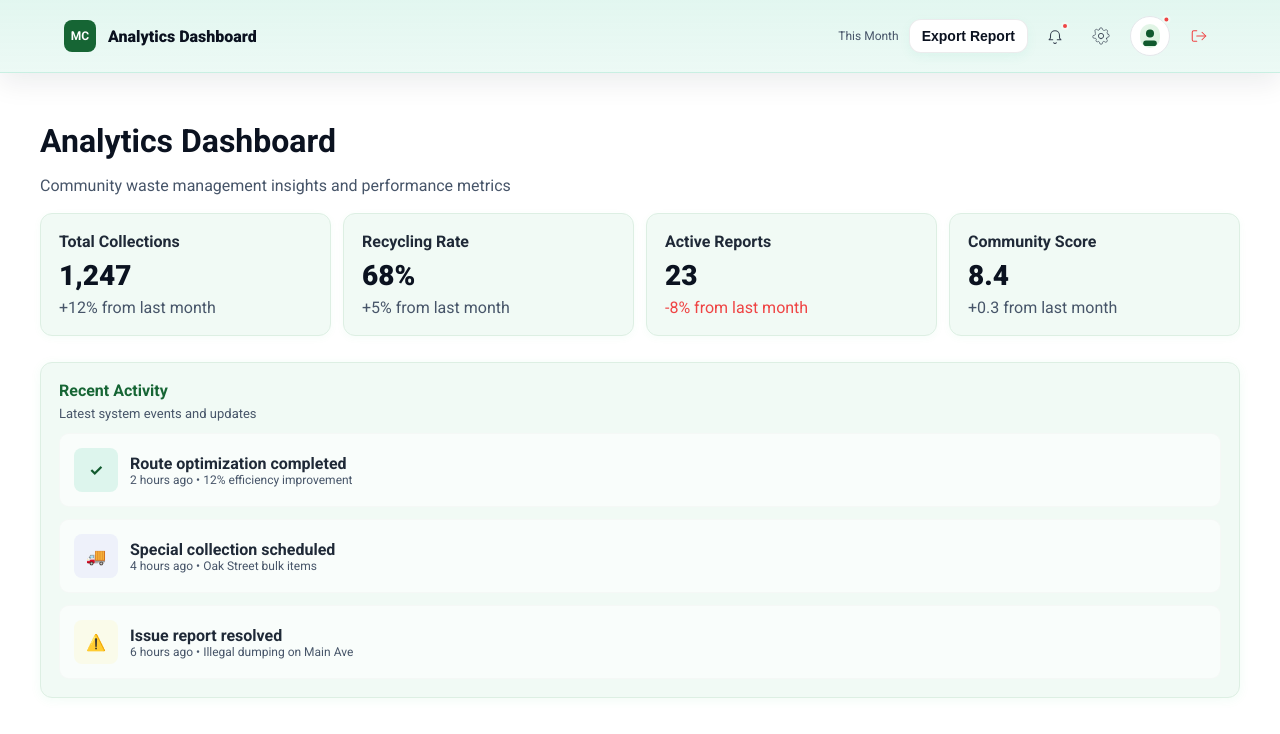
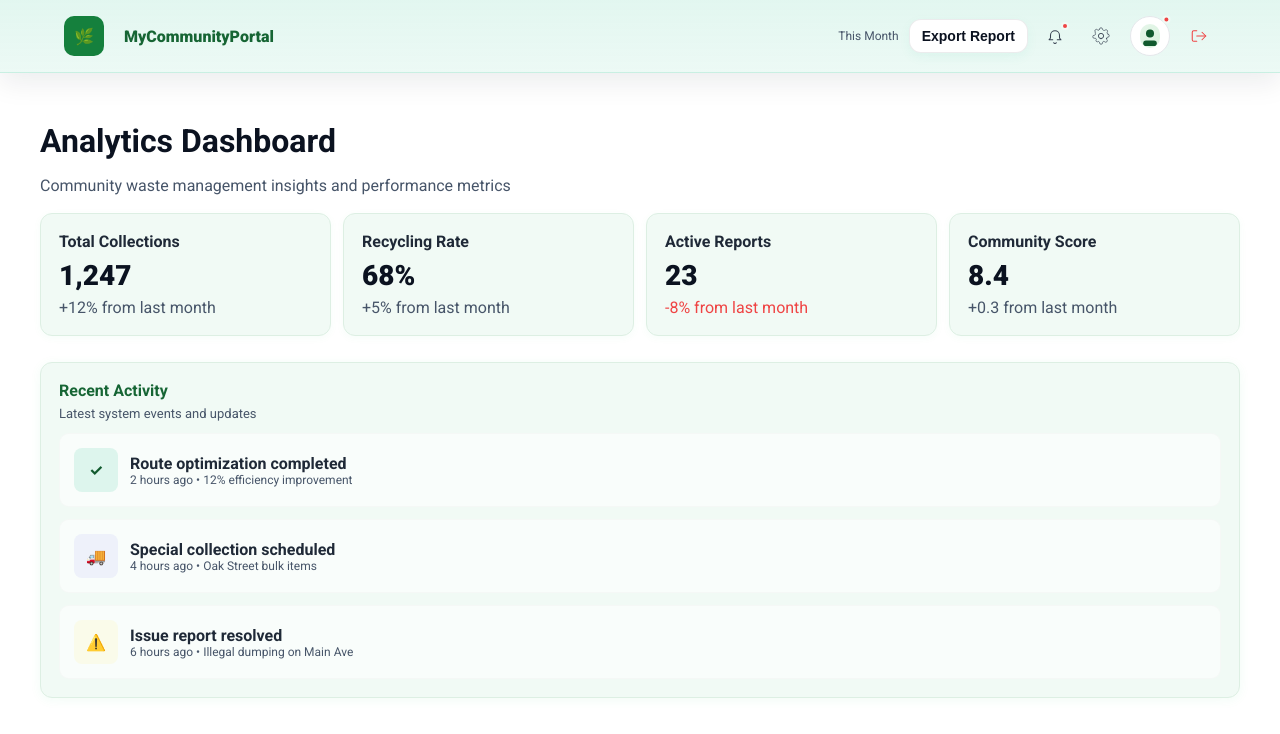
Before and after one commit to JLforce/MyCommunityPortal, a Next.js app: page /analytics in a window 1280 px wide. Shown: the top 734 px of the page. Built offline with nearby package versions, Linux system fonts and the light colour scheme.

Commit message:
Use shared Brand component in Analytics header

```diff
--- a/src/app/analytics/page.js
+++ b/src/app/analytics/page.js
@@ -2,6 +2,7 @@
 import React from 'react';
 import HeaderButtons from '../../components/HeaderButtons';
 import AnalyticsPanel, { getAnalyticsMockData } from '../../components/AnalyticsPanel';
+import Brand from '../../components/Brand';
 
 export default function AnalyticsPage(){
   function exportReport(){
@@ -48,8 +49,7 @@ export default function AnalyticsPage(){
       <header className="dashboard-header">
         <div className="container">
           <div style={{display:'flex',alignItems:'center',gap:12}}>
-            <div className="brand-logo small">MC</div>
-            <div className="brand-text">Analytics Dashboard</div>
+            <Brand />
           </div>
 
           <div className="header-actions">
```
